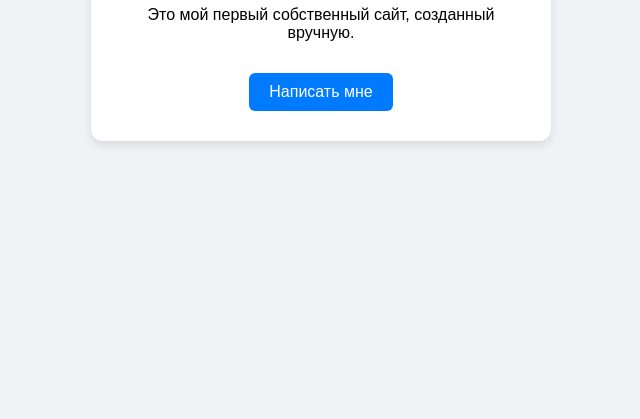
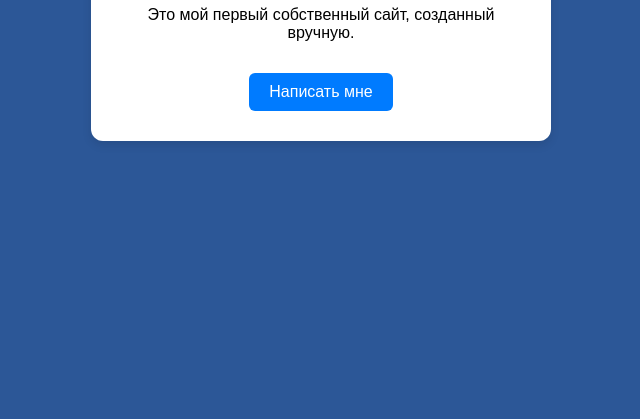
Before and after one commit to xter6712/makar, a plain HTML site: page index.html in a window 1280 px wide. Shown: the part 381-800 px from the top of the page, without its empty margins (319-959 px from the left). Drawn offline with Linux system fonts and the light colour scheme.

Commit message:
обнов

```diff
--- a/index.html
+++ b/index.html
@@ -2,11 +2,11 @@
 <html lang="ru">
 <head>
     <meta charset="UTF-8">
-    <title>Мой сайт</title>
+    <title>Мой первый сайт</title>
     <style>
         body {
             font-family: Arial, sans-serif;
-            background-color: #f0f2f5;
+            background-color: #2c5797;
             display: flex;
             justify-content: center;
             align-items: center;
```
